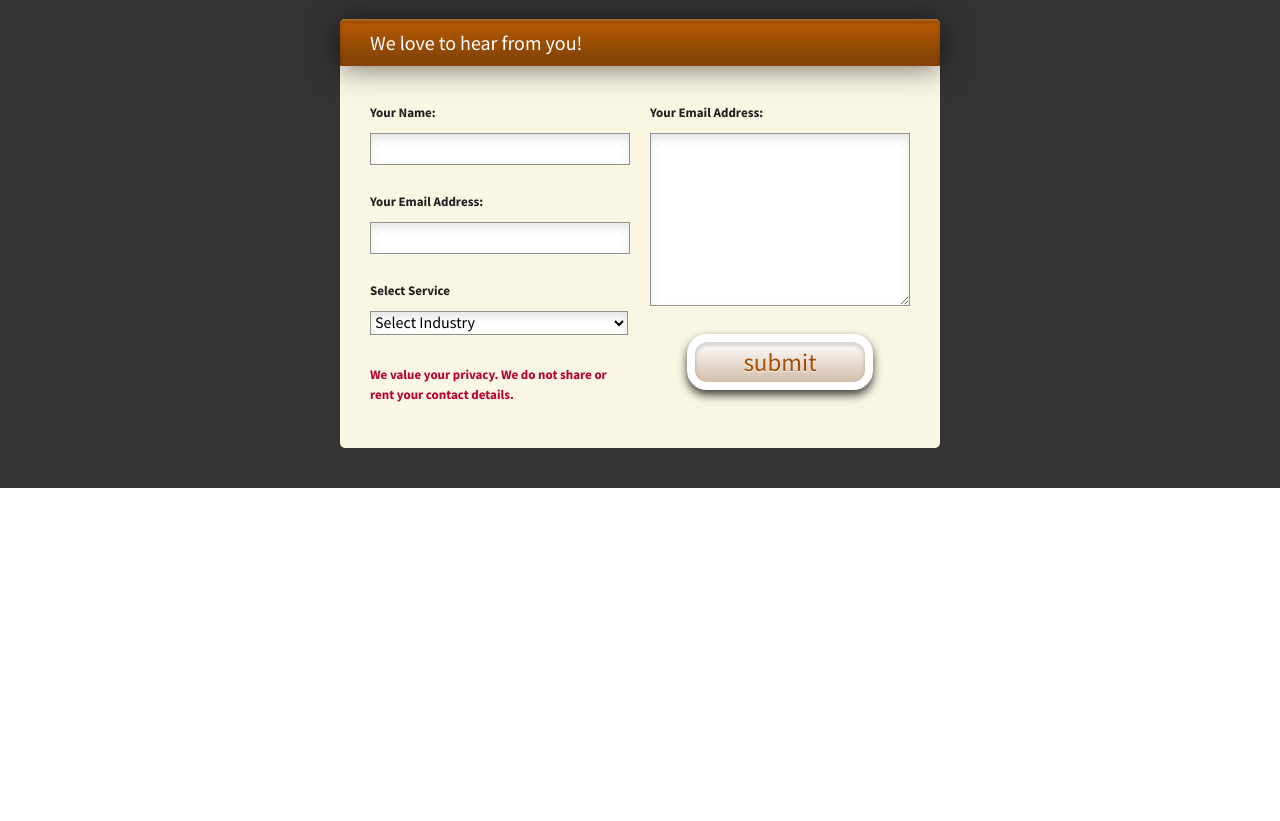
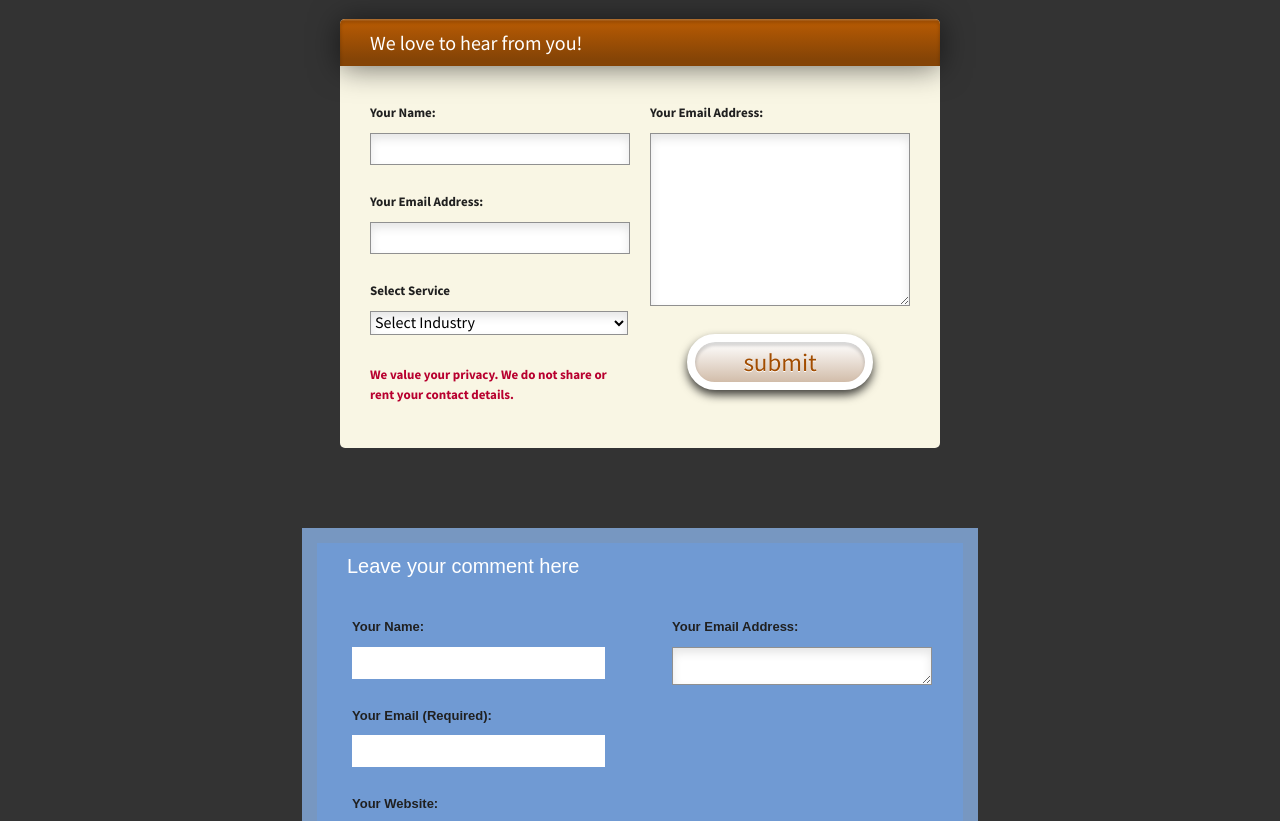
Before and after one commit to v-vovk/GH-HW-5-1, a plain HTML site: page index.html in a window 1280 px wide. Shown: the part 98-919 px from the top of the page. Before the commit the page ends 800 px from the top, so only its background shows below. Drawn offline with Linux system fonts and the light colour scheme.

Commit message:
add 2-nd form

```diff
--- a/assets/css/style.css
+++ b/assets/css/style.css
@@ -10,6 +10,7 @@ h1 {
   margin: 40px 0 0;
 }
 
+/* 1-st form */
 .love-to-hear-form {
   max-width: 600px;
   width: 100%;
@@ -64,7 +65,7 @@ h1 {
   margin-top: 0;
 }
 
-.form-inputs input, .form-inputs textarea, .form-inputs select {
+.love-to-hear-form .form-inputs input, .form-inputs textarea, .form-inputs select {
   max-width: 258px;
   width: 100%;
   margin: 0;
@@ -74,21 +75,21 @@ h1 {
   background-color: #ffffff;
 }
 
-.form-inputs input {
+.love-to-hear-form .form-inputs input {
   line-height: 30px;
 }
 
-.form-inputs select {
+.love-to-hear-form .form-inputs select {
   max-height: 30px;
   height: 100%;
 }
 
-.form-inputs textarea {
+.love-to-hear-form .form-inputs textarea {
   max-height: 205px;
   height: 100%;
 }
 
-.form-inputs input[type=submit] {
+.love-to-hear-form .form-inputs input[type=submit] {
   max-width: 186px;
   width: 100%;
   text-shadow: 0 1px 0 #ffffff;
@@ -98,15 +99,81 @@ h1 {
   font-weight: 400;
   box-shadow: 0 5px 10px rgba(0, 0, 0, 0.75), inset 0 3px 3px 1px rgba(0, 0, 0, 0.15);
   border: 8px solid #ffffff;
-  border-radius: 20px;
+  border-radius: 30px;
   background-image: linear-gradient(to top, #d2bdaa 0%, #ffffff 100%);
   margin: 28px auto;
 }
 
-.form-inputs p {
+.love-to-hear-form .form-inputs p {
   color: #b8002f;
   font-size: 13px;
   font-weight: 700;
   line-height: 20px;
   margin-top: 30px;
 }
+/* end 1-st form */
+
+/* 2-nd form */
+.leave-your-comment-here {
+  max-width: 646px;
+  width: 100%;
+  margin: 40px auto;
+  font-family: Arial, Helvetica, sans-serif;
+  border: 15px solid rgba(141, 141, 141, 0.25);
+  background-color: #709ad3;
+}
+
+.leave-your-comment-here h2 {
+  color: #ffffff;
+  font-size: 20px;
+  font-weight: 400;
+  margin: 0;
+  padding: 12px 30px;
+}
+
+.leave-your-comment-here .form-inputs {
+  max-width: 580px;
+  width: 100%;
+  display: flex;
+  justify-content: space-between;
+  margin: 30px 35px;
+}
+
+.leave-your-comment-here fieldset {
+  max-width: 260px;
+  width: 100%;
+  display: flex;
+  flex-direction: column;
+  border: none;
+  margin: 0;
+  padding: 0;
+}
+
+.leave-your-comment-here fieldset.left {
+  margin-right: 20px;
+}
+
+.leave-your-comment-here label {
+  color: #202020;
+  font-size: 13px;
+  font-weight: 700;
+  margin-bottom: 12px;
+  margin-top: 30px;
+}
+
+.leave-your-comment-here label:first-child {
+  margin-top: 0;
+}
+
+.leave-your-comment-here .form-inputs input {
+  max-width: 253px;
+  width: 100%;
+  margin: 0;
+  padding: 0;
+  border: 0;
+  background-color: #ffffff;
+}
+
+.leave-your-comment-here .form-inputs input {
+  line-height: 32px;
+}
--- a/index.html
+++ b/index.html
@@ -35,7 +35,30 @@
                 </fieldset>
             </div>
         </form>
-
+        <form action="#" method="post" class="leave-your-comment-here">
+            <h2>Leave your comment here</h2>
+            <div class="form-inputs">
+                <fieldset class="left">
+                    <label for="name-form-2">Your Name:</label>
+                    <input type="text" id="name-form-2">
+                    <label for="mail-form-2">Your Email (Required):</label>
+                    <input type="text" id="mail-form-2" required>
+                    <label for="website-form-2">Your Website:</label>
+                    <input type="text" id="website-form-2" name="website-form-2" value="http://">
+                </fieldset>
+                <fieldset class="right">
+                    <label for="text-area-form-2">Your Email Address:</label>
+                    <textarea type="text" id="text-area-form-2" class="center"></textarea>
+                </fieldset>
+            </div>
+            <fieldset>
+                <p>
+                    <input type="checkbox" id="notify" checked>
+                    <label for="notify">Notify me follow-up comments via email.</label>
+                </p>
+                <input type="submit" value="Submit">
+            </fieldset>
+        </form>
     </section>
 </body>
 </html>
```
